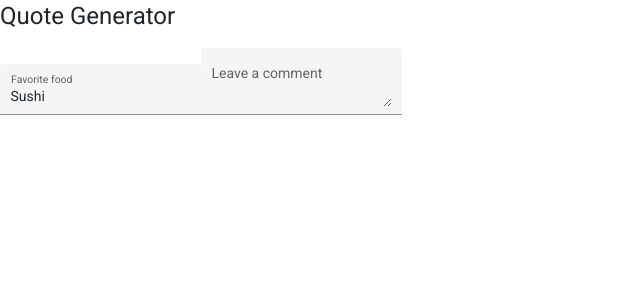
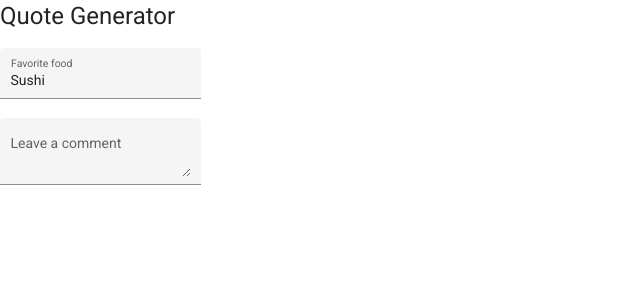
Before and after one commit to paulmunyao/Quote-Generator, an Angular app: page / in a window 1280 px wide. Shown: the top 300 px of the page, without its empty margins (0-640 px from the left). Built offline with nearby package versions, Linux system fonts and the light colour scheme.

Commit message:
Add class row and class column

```diff
--- a/src/app/form/form.component.html
+++ b/src/app/form/form.component.html
@@ -1,13 +1,14 @@
-<div>
+<div class="row">
     <form class="example-form">
         <mat-form-field class="example-full-width" appearance="fill">
             <mat-label>Favorite food</mat-label>
             <input matInput placeholder="Ex. Pizza" value="Sushi">
         </mat-form-field>
-
-        <mat-form-field class="example-full-width" appearance="fill">
-            <mat-label>Leave a comment</mat-label>
-            <textarea matInput placeholder="Ex. It makes me feel..."></textarea>
-        </mat-form-field>
+        <div class="col">
+            <mat-form-field class="example-full-width" appearance="fill">
+                <mat-label>Leave a comment</mat-label>
+                <textarea matInput placeholder="Ex. It makes me feel..."></textarea>
+            </mat-form-field>
+        </div>
     </form>
 </div>
```
